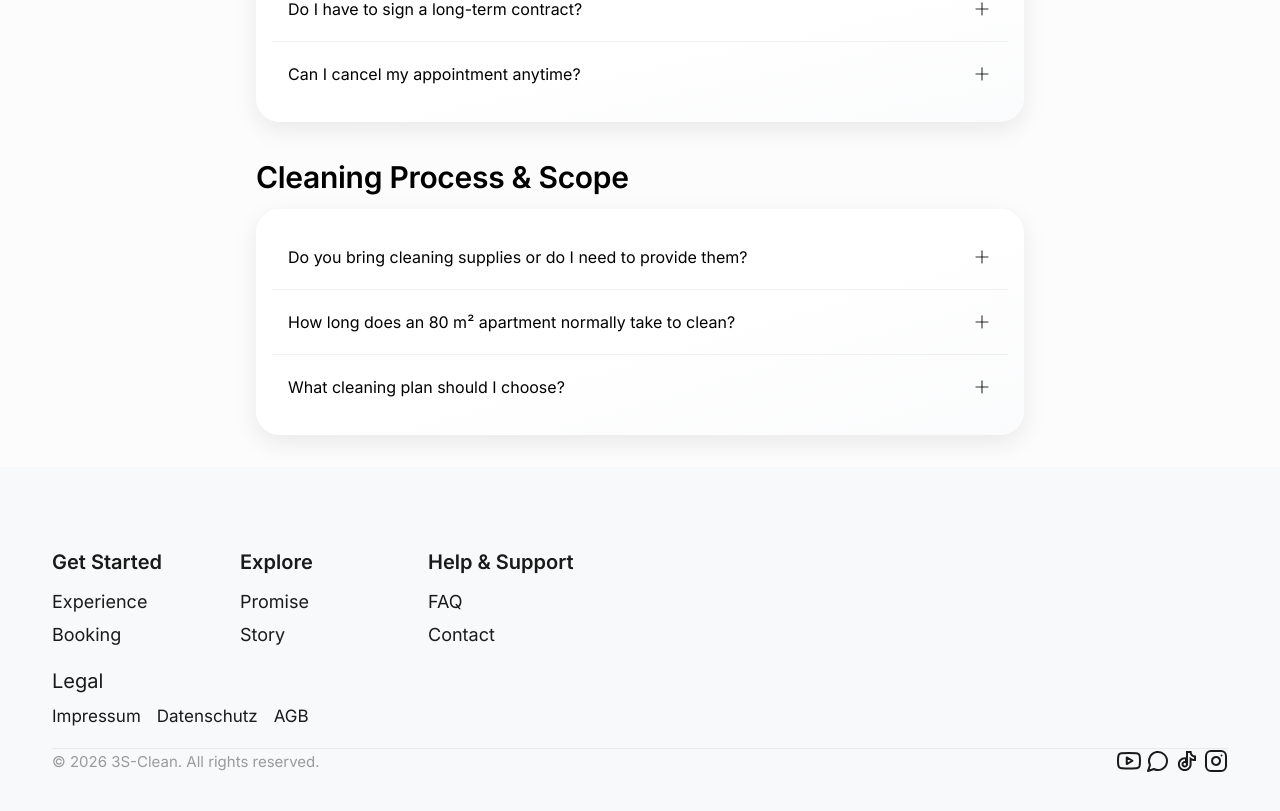
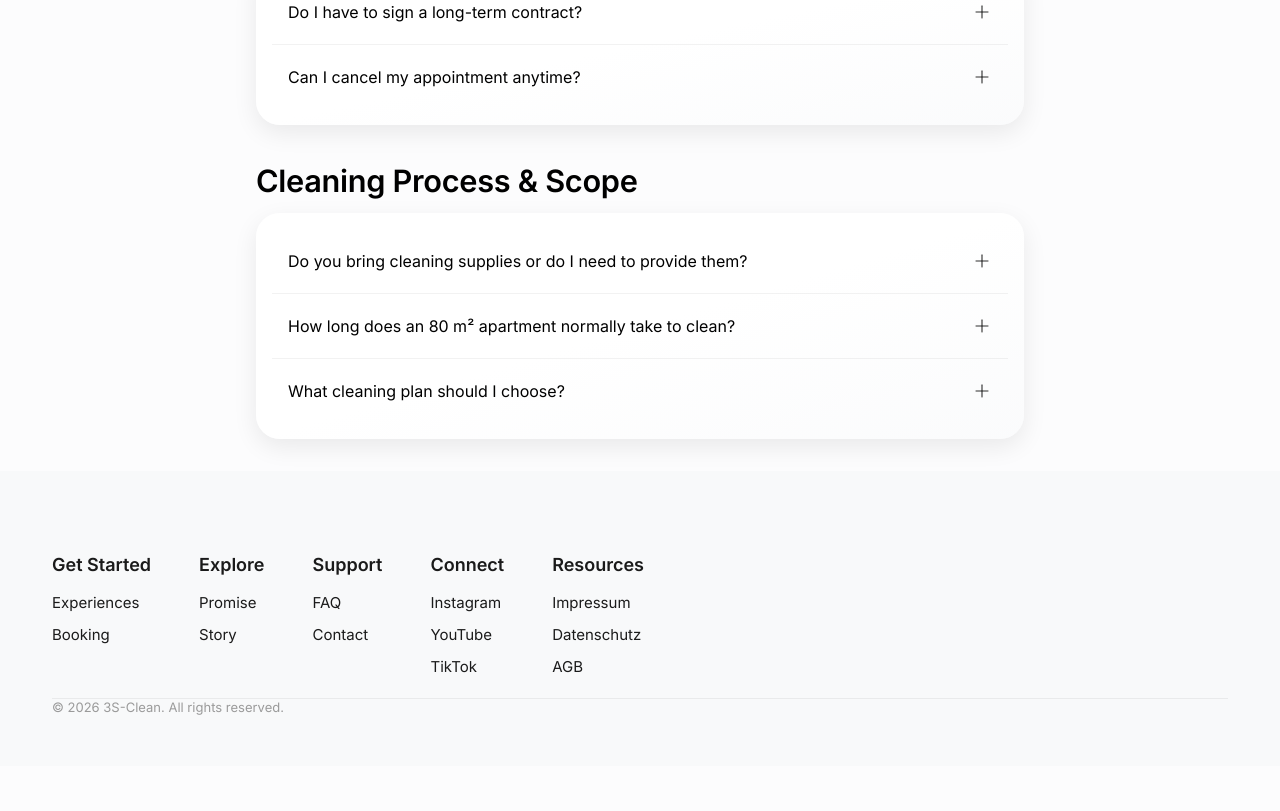
Before and after one commit to 3S-Clean/3s-clean-app, a Next.js app: page /en/faq in a window 1280 px wide. Shown: the part 1741-2552 px from the top of the page. After the commit the page ends 2507 px from the top, so only its background shows below. Built offline with nearby package versions, Linux system fonts and the light colour scheme; no server answers.

Commit message:
feat: new contact

```diff
--- a/components/booking/ServiceCard.tsx
+++ b/components/booking/ServiceCard.tsx
@@ -5,7 +5,7 @@ import Link from "next/link";
 import {Check} from "lucide-react";
 import type {ServiceId} from "@/lib/booking/config";
 import {CARD_FRAME_BASE, CARD_FRAME_HOVER_LIFT, CARD_FRAME_INTERACTIVE} from "@/components/ui/card/CardFrame";
-import BigTitle from "@/components/ui/typography/PageTitle";
+import SectionTitle from "@/components/ui/typography/SectionTitle";
 import BodyText from "@/components/ui/typography/BodyText";
 
 type IncludeUI = { name: string; desc?: string };
@@ -99,9 +99,9 @@ export default function ServiceCard(props: ServiceCardProps) {
                 </div>
             )}
             <div className="px-6 md:px-8 py-7 md:py-8">
-                <BigTitle as="h3" className="text-2xl md:text-3xl font-bold mb-2">
+                <SectionTitle className="mb-2">
                     {title}
-                </BigTitle>
+                </SectionTitle>
                 <BodyText className="text-sm text-gray-600 dark:text-white/70 mb-5">
                     {desc}
                 </BodyText>
--- a/components/footer/Footer.tsx
+++ b/components/footer/Footer.tsx
@@ -1,44 +1,11 @@
 "use client";
 
 import Link from "next/link";
-import type {ReactNode} from "react";
-import {FiYoutube, FiInstagram} from "react-icons/fi";
-import {LuMessageCircle} from "react-icons/lu";
-import {RiTiktokLine} from "react-icons/ri";
 import {footerColumns, legalLinks} from "@/lib/navigation/navigation";
-import {PAGE_CONTAINER, CONTENT_GUTTER} from "@/components/ui/layout";
-
-interface SocialLink {
-    icon: ReactNode;
-    href: string;
-    label: string;
-}
+import {CONTENT_GUTTER, PAGE_CONTAINER} from "@/components/ui/layout";
 
 export default function AccountFooter() {
     const currentYear = new Date().getFullYear();
-
-    const socialLinks: SocialLink[] = [
-        {
-            icon: <FiYoutube className="w-5 h-5 sm:w-6 sm:h-6"/>,
-            href: "https://youtube.com/@3sclean",
-            label: "YouTube",
-        },
-        {
-            icon: <LuMessageCircle className="w-5 h-5 sm:w-6 sm:h-6"/>,
-            href: "https://wa.me/your-number",
-            label: "WhatsApp",
-        },
-        {
-            icon: <RiTiktokLine className="w-5 h-5 sm:w-6 sm:h-6"/>,
-            href: "https://tiktok.com/@3sclean",
-            label: "TikTok",
-        },
-        {
-            icon: <FiInstagram className="w-5 h-5 sm:w-6 sm:h-6"/>,
-            href: "https://instagram.com/3s_clean.de",
-            label: "Instagram",
-        },
-    ];
 
     return (
         <footer
@@ -52,21 +19,21 @@ export default function AccountFooter() {
         >
             <div className={PAGE_CONTAINER}>
                 <div className={CONTENT_GUTTER}>
-                    {/* Navigation Columns */}
+                    {/* Navigation Columns - single row on desktop, 2 columns on tablet, 1 column on mobile */}
                     <div
                         className="
                         flex w-full flex-col gap-6
-                        lg:flex-row lg:flex-wrap lg:gap-12
+                        md:grid md:grid-cols-2 md:gap-8
+                        lg:flex lg:flex-row lg:gap-12
                     "
                     >
                         {footerColumns.map((column) => (
-                            <div key={column.title} className="flex min-w-[140px] flex-col gap-2 lg:gap-3">
-                                <h3
-                                    className="
+                            <div key={column.title} className="flex flex-col gap-2 lg:gap-3">
+                                <h3 className="
                                     m-0 font-semibold
-                                    text-[18px] leading-[110%]
-                                    text-[rgb(26,26,26)] dark:text-[rgba(255,255,255,0.92)]
-                                    lg:text-[20px] lg:leading-[150%]
+                                    text-[16px] leading-[110%]
+                                    text-[rgb(26,26,26)] dark:text-[rgba(255,255,255,0.9
+                                    lg:text-[18px] lg:leading-[150%]
                                 "
                                 >
                                     {column.title}
@@ -79,9 +46,9 @@ export default function AccountFooter() {
                                                 href={link.href}
                                                 className="
                                                     cursor-pointer no-underline transition-opacity duration-200 hover:opacity-70
-                                            text-[15px] leading-[100%]
-                                            text-[rgb(26,26,26)] dark:text-[rgba(255,255,255,0.92)]
-                                            lg:text-[18px] lg:leading-[140%]
+                                                    text-[13px] leading-[100%]
+                                                     text-[rgb(26,26,26)] dark:text-[rgba(255,255,2
+                                                    lg:text-[15px] lg:leading-[130%]
                                                 "
                                             >
                                                 {link.label}
@@ -91,78 +58,118 @@ export default function AccountFooter() {
                                 </ul>
                             </div>
                         ))}
+                        {/* Connect */}
+                        <div className="flex flex-col gap-2 lg:gap-3">
+                            <h3
+                                className="
+                                m-0 font-semibold
+                                text-[16px] leading-[110%]
+                                text-[rgb(26,26,26)] dark:text-[rgba(255,255,255,0.9
+                                lg:text-[18px] lg:leading-[150%]
+                        "
+                            >
+                                Connect
+                            </h3>
+
+                            <ul className="m-0 flex list-none flex-col gap-2 p-0">
+                                <li>
+                                    <Link
+                                        href="https://instagram.com/3s_clean.de"
+                                        target="_blank"
+                                        rel="noopener noreferrer"
+                                        className="
+                                            cursor-pointer no-underline transition-opacity duration-200 hover:opacity-70
+                                            text-[13px] leading-[100%]
+                                            text-[rgb(26,26,26)] dark:text-[rgba(255,255,2
+                                            lg:text-[15px] lg:leading-[130%]
+                                        "
+                                    >
+                                        Instagram
+                                    </Link>
+                                </li>
+                                <li>
+                                    <Link
+                                        href="https://youtube.com/@3sclean"
+                                        target="_blank"
+                                        rel="noopener noreferrer"
+                                        className="
+                                            cursor-pointer no-underline transition-opacity duration-200 hover:opacity-70
+                                            text-[13px] leading-[100%]
+                                            text-[rgb(26,26,26)] dark:text-[rgba(255,255,2
+                                            lg:text-[15px] lg:leading-[130%]
+                                        "
+                                    >
+                                        YouTube
+                                    </Link>
+                                </li>
+                                <li>
+                                    <Link
+                                        href="https://tiktok.com/@3sclean"
+                                        target="_blank"
+                                        rel="noopener noreferrer"
+                                        className="
+                                            cursor-pointer no-underline transition-opacity duration-200 hover:opacity-70
+                                            text-[13px] leading-[100%]
+                                            text-[rgb(26,26,26)] dark:text-[rgba(255,255,2
+                                            lg:text-[15px] lg:leading-[130%]
+                                        "
+                                    >
+                                        TikTok
+                                    </Link>
+                                </li>
+                            </ul>
                         </div>
 
-                    {/* Legal */}
-                    <div className="mt-[18px] flex w-full flex-col gap-2">
-                        <h4
+                        {/* Resources */}
+                        <div className="flex flex-col gap-2 lg:gap-3">
+                            <h3
                                 className="
-                  m-0 font-medium
-                  text-[17px] leading-[110%]
-                  text-[rgb(26,26,26)] dark:text-[rgba(255,255,255,0.92)]
-                  lg:text-[20px] lg:leading-[150%]
+                                    m-0 font-semibold
+                                    text-[16px] leading-[110%]
+                                    text-[rgb(26,26,26)] dark:text-[rgba(255,255,255,0.9
+                                    lg:text-[18px] lg:leading-[150%]
                                 "
                             >
-                            Legal
-                        </h4>
-
-                        <div className="flex flex-wrap items-center gap-4">
+                                Resources
+                            </h3>
+                            <ul className="m-0 flex list-none flex-col gap-2 p-0">
                                 {legalLinks.map((link) => (
-                                <span key={link.href}>
+                                    <li key={link.href}>
                                         <Link
                                             href={link.href}
                                             className="
-                    no-underline transition-opacity duration-200 hover:opacity-70
-                    text-[14px] leading-[120%]
-                    text-[rgb(26,26,26)] dark:text-[rgba(255,255,255,0.92)]
-                    lg:text-[17px] lg:leading-[140%]
+                                            cursor-pointer no-underline transition-opacity duration-200 hover:opacity-70
+                                            text-[13px] leading-[100%]
+                                            text-[rgb(26,26,26)] dark:text-[rgba(255,255,2
+                                            lg:text-[15px] lg:leading-[130%]
                                         "
                                         >
                                             {link.label}
                                         </Link>
-              </span>
+                                    </li>
                                 ))}
+                            </ul>
                         </div>
                     </div>
 
-                    {/* Social */}
+                    {/* Copyright */}
                     <div
                         className="
             mt-5 flex w-full flex-col gap-[10px]
             border-t border-t-[rgba(0,0,0,0.06)]
             dark:border-t-[rgba(255,255,255,0.12)]
-            lg:flex-row lg:items-center lg:justify-between lg:gap-0
           "
                     >
                         <p
                             className="
               flex items-start
-              text-[14px] leading-[120%]
+              text-[12px] leading-[120%]
               text-[rgb(154,154,154)] dark:text-[rgba(255,255,255,0.45)]
-              lg:text-[15px] lg:leading-[130%]
+              lg:text-[13px] lg:leading-[130%]
             "
                         >
                             © {currentYear} 3S-Clean. All rights reserved.
                         </p>
-
-                        <div className="flex items-start gap-[5px]">
-                            {socialLinks.map((social) => (
-                                <a
-                                    key={social.label}
-                                    href={social.href}
-                                    target="_blank"
-                                    rel="noopener noreferrer"
-                                    className="
-                  transition-[opacity,transform] duration-200
-                  text-[rgb(26,26,26)] dark:text-[rgba(255,255,255,0.8)]
-                  hover:opacity-70 hover:-translate-y-[1px]
-                "
-                                    aria-label={social.label}
-                                >
-                                    {social.icon}
-                                </a>
-                            ))}
-                        </div>
                     </div>
                 </div>
             </div>
--- a/components/footer/footer.css
+++ /dev/null
@@ -1,234 +0,0 @@
-/* ==================== Footer Theme Tokens ==================== */
-:root {
-    --footer-bg: #f8f9fa;
-    --footer-text: rgb(26, 26, 26);
-    --footer-muted: rgb(154, 154, 154);
-    --footer-border: rgba(0, 0, 0, 0.06);
-    --footer-icon: rgb(26, 26, 26);
-}
-
-/* Dark mode (Android / iOS / Desktop) */
-@media (prefers-color-scheme: dark) {
-    :root {
-        --footer-bg: #070A0D;
-        --footer-text: rgba(255, 255, 255, 0.92);
-        --footer-muted: rgba(255, 255, 255, 0.45);
-        --footer-border: rgba(255, 255, 255, 0.12);
-        --footer-icon: rgba(255, 255, 255, 0.8);
-    }
-}
-
-/* ==================== Footer Base ==================== */
-.footer {
-    display: flex;
-    width: 100%;
-    padding: 80px 50px 50px;
-    flex-direction: column;
-    justify-content: center;
-    align-items: center;
-    gap: 32px;
-    background: var(--footer-bg);
-}
-.footer-inner {
-    width: 100%;
-    max-width: 1200px;
-    margin: 0 auto;
-}
-/* ==================== Footer Columns ==================== */
-.footer-columns {
-    display: flex;
-    width: 100%;
-    flex-wrap: wrap;
-    gap: 48px;
-}
-
-.footer-column {
-    display: flex;
-    flex-direction: column;
-    gap: 12px;
-    min-width: 140px;
-}
-
-.footer-column-title {
-    margin: 0;
-    font-size: 20px;
-    font-weight: 600;
-    line-height: 150%;
-    color: var(--footer-text);
-}
-
-.footer-column-links {
-    display: flex;
-    flex-direction: column;
-    gap: 8px;
-    margin: 0;
-    padding: 0;
-    list-style: none;
-}
-
-.footer-column-links li {
-    margin: 0;
-    padding: 0;
-}
-
-.footer-column-link {
-    color: var(--footer-text);
-    font-size: 18px;
-    line-height: 140%;
-    text-decoration: none;
-    transition: opacity 0.2s ease;
-    cursor: pointer;
-}
-
-.footer-column-link:hover {
-    opacity: 0.7;
-}
-
-/* ==================== Legal Section ==================== */
-.footer-legal {
-    display: flex;
-    flex-direction: column;
-    gap: 8px;
-    width: 100%;
-    margin-top: 18px;
-
-}
-
-.footer-legal-title {
-    margin: 0;
-    font-size: 20px;
-    font-weight: 500;
-    line-height: 150%;
-    color: var(--footer-text);
-}
-
-.footer-legal-links {
-    display: flex;
-    flex-wrap: wrap;
-    align-items: center;
-    gap: 16px;
-}
-
-.footer-legal-link {
-    color: var(--footer-text);
-    font-size: 17px;
-    line-height: 140%;
-    text-decoration: none;
-    transition: opacity 0.2s ease;
-}
-
-.footer-legal-link:hover {
-    opacity: 0.7;
-}
-
-.footer-legal-separator {
-    display: none;
-}
-
-/* ==================== Social Links ==================== */
-.footer-copyright-social {
-    display: flex;
-    align-items: center;
-    justify-content: space-between;
-    width: 100%;
-    border-top: 0.5px solid var(--footer-border);
-    margin-top: 20px;
-    flex-direction: row;
-}
-.footer-copyright-date {
-    display: flex;
-    align-items: start;
-    color: var(--footer-muted);
-    font-size: 15px;
-    line-height: 130%;
-
-}
-.footer-copyright-icon-wrap {
-    display: flex;
-    align-items: start;
-    gap: 5px;
-}
-.footer-copyright-icon-link {
-    color: var(--footer-icon);
-    transition: opacity 0.2s ease, transform 0.2s ease;
-}
-
-.footer-copyright-icon-link:hover {
-    opacity: 0.7;
-    transform: translateY(-1px);
-}
-
-.social-copyright-icon {
-    width: 24px;
-    height: 24px;
-    stroke: currentColor;
-}
-
-/* ==================== Responsive: Tablet ==================== */
-@media screen and (max-width: 991px) {
-    .footer {
-        padding: 58px 50px 20px;
-    }
-
-    .footer-columns {
-        gap: 32px;
-    }
-}
-/* ==================== Responsive: Mobile ==================== */
-@media screen and (max-width: 970px) {
-    .footer {
-        padding: 32px 36px 20px;
-        gap: 24px;
-    }
-
-    .footer-columns {
-        flex-direction: column;
-        gap: 24px;
-    }
-
-    .footer-column {
-        gap: 8px;
-    }
-
-    .footer-column-title {
-        font-size: 18px;
-        line-height: 110%;
-    }
-
-    .footer-column-link {
-        font-size: 15px;
-        line-height: 100%;
-    }
-
-    .footer-legal-title {
-        font-size: 17px;
-        line-height: 110%;
-    }
-
-    .footer-legal-link {
-        font-size: 14px;
-        line-height: 120%;
-    }
-    .footer-copyright-social {
-        flex-direction: column;
-        gap: 10px;
-    }
-    .footer-copyright-date {
-        font-size: 14px;
-        line-height: 120%;
-    }
-
-    .social-copyright-icon {
-        width: 20px;
-        height: 20px;
-    }
-}
-
-/* ==================== Responsive: Small Mobile ==================== */
-@media screen and (max-width: 479px) {
-    .footer {
-        margin: 0 auto;
-        padding: 32px 32px 20px;
-    }
-
-}
--- a/components/ui/typography/PageTitle.tsx
+++ b/components/ui/typography/PageTitle.tsx
@@ -13,9 +13,7 @@ export default function PageTitle({
             className={[
                 "font-sans font-semibold tracking-[-0.02em] text-[var(--text)]",
                 "leading-[0.98]",
-                // up to xl (~1280): calmer max
                 "text-[clamp(44px,6.2vw,88px)]",
-                // from xl and up: allow 96 at 1400+
                 "xl:text-[clamp(44px,5.4vw,96px)]",
                 className,
             ].join(" ")}
--- a/components/ui/typography/SectionTitle.tsx
+++ b/components/ui/typography/SectionTitle.tsx
@@ -12,7 +12,7 @@ export default function SectionTitle({
         <h2
             className={[
                 "font-sans font-semibold tracking-[-0.01em] text-[var(--text)]",
-                "text-[clamp(22px,2.4vw,30px)] leading-[1.1]",
+                "text-[clamp(23px,2.4vw,35px)] leading-[1.1]",
                 "leading-[1.05]",
                 className,
             ].join(" ")}
--- a/lib/navigation/navigation.ts
+++ b/lib/navigation/navigation.ts
@@ -1,10 +1,10 @@
 // /lib/navigation/navigation.ts
 export const mainNav = [
-    { label: "Promise", href: "/promise" },
-    { label: "Experience", href: "/experience" },
-    { label: "Story", href: "/story" },
-    { label: "FAQ", href: "/faq" },
-    { label: "Contact", href: "/contact" },
+    {label: "Promise", href: "/promise"},
+    {label: "Experiences", href: "/experience"},
+    {label: "Story", href: "/story"},
+    {label: "FAQ", href: "/faq"},
+    {label: "Contact", href: "/contact"},
 ];
 
 export type FooterLink = { label: string; href: string };
@@ -15,28 +15,28 @@ export const footerColumns: FooterColumn[] = [
     {
         title: "Get Started",
         links: [
-            { label: "Experience", href: "/experience" },
-            { label: "Booking", href: "/booking" },
+            {label: "Experiences", href: "/experience"},
+            {label: "Booking", href: "/booking"},
         ],
     },
     {
         title: "Explore",
         links: [
-            { label: "Promise", href: "/promise" },
-            { label: "Story", href: "/story" },
+            {label: "Promise", href: "/promise"},
+            {label: "Story", href: "/story"},
         ],
     },
     {
-        title: "Help & Support",
+        title: "Support",
         links: [
-            { label: "FAQ", href: "/faq" },
-            { label: "Contact", href: "/contact" },
+            {label: "FAQ", href: "/faq"},
+            {label: "Contact", href: "/contact"},
         ],
     },
 ];
 
 export const legalLinks: LegalLink[] = [
-    { label: "Impressum", href: "/impressum" },
-    { label: "Datenschutz", href: "/datenschutz" },
-    { label: "AGB", href: "/agb" },
+    {label: "Impressum", href: "/impressum"},
+    {label: "Datenschutz", href: "/datenschutz"},
+    {label: "AGB", href: "/agb"},
 ];
```
Also changed, not shown: app/[locale]/contact/page.tsx (+30 -71 lines), app/[locale]/experience/page.tsx (+41 -44 lines), components/booking/BookingClient.tsx (+26 -25 lines). Lines whose indentation alone changed are shown as unchanged.
